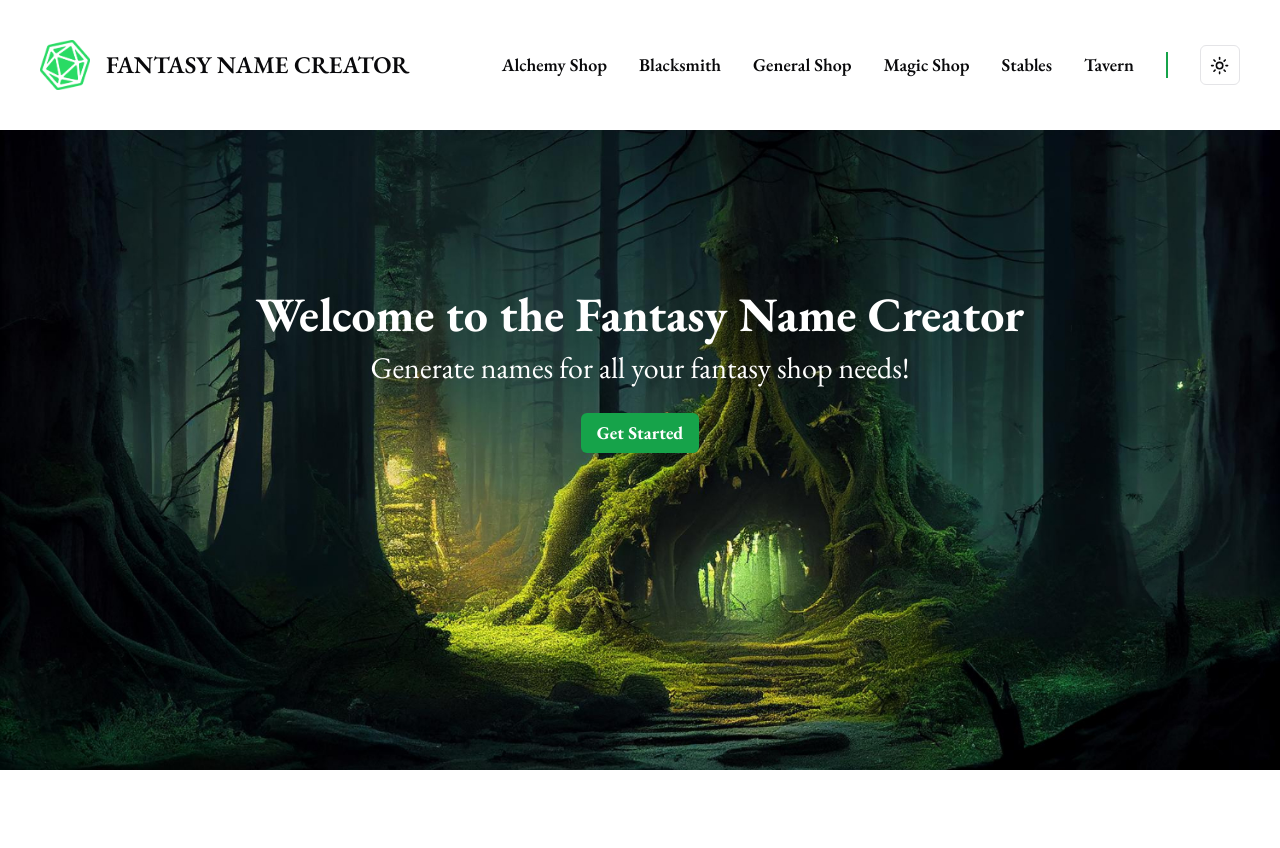
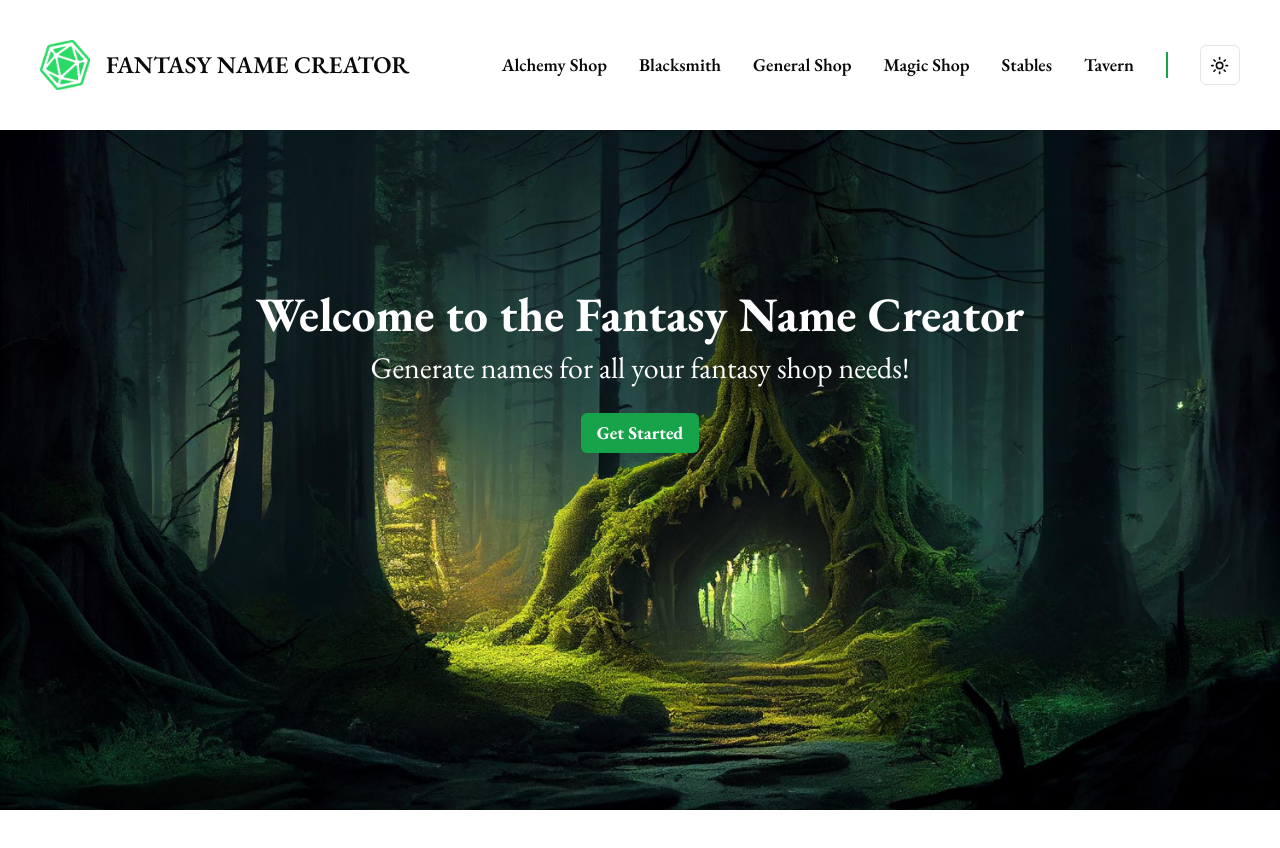
Before and after one commit to therealkraus/fng, a Next.js app: page / in a window 1280 px wide. Shown: the top 848 px of the page. Built offline with nearby package versions, Linux system fonts and the light colour scheme.

Commit message:
moved hero section to its own component

```diff
--- a/src/app/page.tsx
+++ b/src/app/page.tsx
@@ -1,25 +1,12 @@
 import Header from "../components/header";
-import Image from "next/image";
-import { Button } from "@/components/ui/button";
+import Hero from "../components/hero";
 
 export default function Home() {
   return (
     <>
       <Header />
       <main className="w-full">
-        <section className="bg-hero-pattern bg-cover min-h-[80vh] bg-center bg-no-repeat">
-          <div className="flex flex-col items-center justify-center ml-auto mr-auto sm:max-w-screen-sm md:max-w-screen-md lg:max-w-screen-lg xl:max-w-screen-xl 2xl:max-w-screen-2xl pr-10 pl-10 pt-40 pb-40">
-            <h1 className="text-xl md:text-3xl lg:text-4xl xl:text-5xl 2xl:text-7xl font-bold text-white">
-              Welcome to the Fantasy Name Creator
-            </h1>
-            <p className="md:text-lg lg:text-xl xl:text-3xl mt-3 text-white">
-              Generate names for all your fantasy shop needs!
-            </p>
-            <Button className="text-white lg:text-lg mt-8 font-bold animate-bounce">
-              Get Started
-            </Button>
-          </div>
-        </section>
+        <Hero />
         <section className="flex flex-col items-center justify-center ml-auto mr-auto sm:max-w-screen-sm md:max-w-screen-md lg:max-w-screen-lg xl:max-w-screen-xl 2xl:max-w-screen-2xl pr-10 pl-10 pt-40 pb-40"></section>
       </main>
     </>
--- /dev/null
+++ b/src/components/hero.tsx
@@ -0,0 +1,19 @@
+import { Button } from "@/components/ui/button";
+
+export default function Hero() {
+  return (
+    <section className="bg-hero-pattern bg-cover min-h-[85vh] bg-center bg-no-repeat">
+      <div className="flex flex-col items-center justify-center ml-auto mr-auto sm:max-w-screen-sm md:max-w-screen-md lg:max-w-screen-lg xl:max-w-screen-xl 2xl:max-w-screen-2xl pr-10 pl-10 pt-40 pb-40">
+        <h1 className="text-xl md:text-3xl lg:text-4xl xl:text-5xl 2xl:text-7xl font-bold text-white">
+          Welcome to the Fantasy Name Creator
+        </h1>
+        <p className="md:text-lg lg:text-xl xl:text-3xl mt-3 text-white">
+          Generate names for all your fantasy shop needs!
+        </p>
+        <Button className="text-white lg:text-lg mt-8 font-bold animate-bounce">
+          Get Started
+        </Button>
+      </div>
+    </section>
+  );
+}
```
